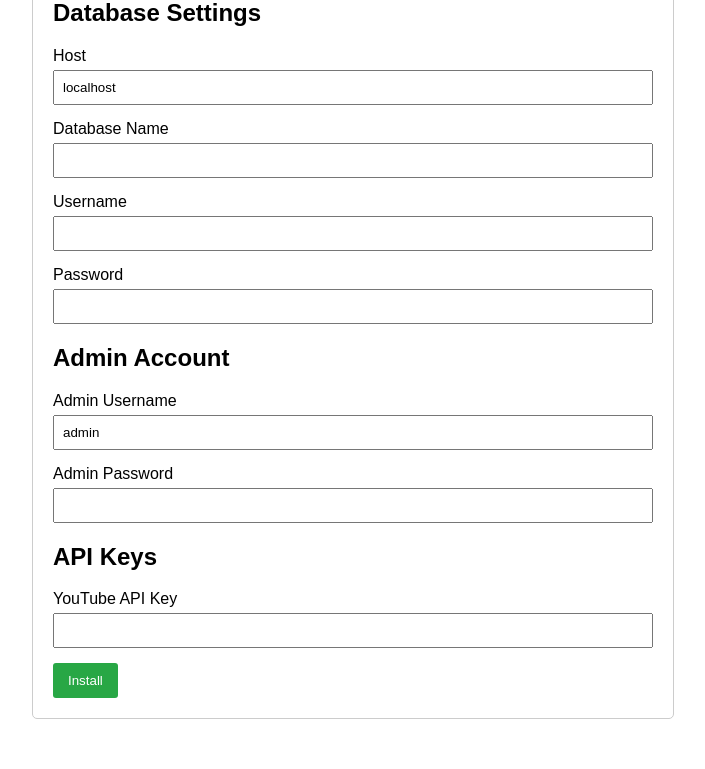
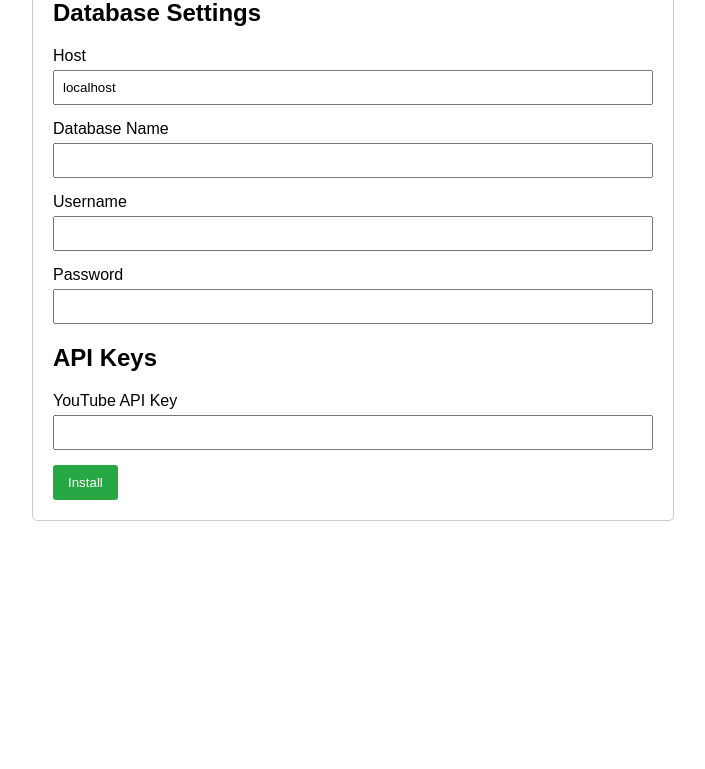
Before and after one commit to MovieAddict88/converting, a PHP site: page /install.php in a window 1280 px wide. Shown: the part 152-921 px from the top of the page, without its empty margins (287-992 px from the left). After the commit the page ends 673 px from the top, so only its background shows below. Run offline with PHP 8.4, Linux system fonts and the light colour scheme.

Commit message:
Fix: Set default admin credentials and remove form section
This commit resolves the login issue by hardcoding a default admin account with the username `admin` and password `admin123` in the `install.php` script.

To avoid confusion, the "Admin Account" section has been removed from the installation form, as it is no longer needed. The installation success message has been updated to display the default credentials to the user.

```diff
--- a/backend_test_results.json
+++ b/backend_test_results.json
@@ -1,5 +1,5 @@
 {
-  "timestamp": "2025-12-29T22:30:57.196699",
+  "timestamp": "2025-12-29T22:38:02.990572",
   "total_tests": 2,
   "passed_tests": 0,
   "failed_tests": 2,
--- a/install.php
+++ b/install.php
@@ -107,15 +107,6 @@ if ($step === 2) {
                 <input type="password" id="db_pass" name="db_pass">
             </div>
 
-            <h2>Admin Account</h2>
-             <div class="form-group">
-                <label for="admin_user">Admin Username</label>
-                <input type="text" id="admin_user" name="admin_user" value="admin" required>
-            </div>
-            <div class="form-group">
-                <label for="admin_pass">Admin Password</label>
-                <input type="password" id="admin_pass" name="admin_pass" required>
-            </div>
 
             <h2>API Keys</h2>
              <div class="form-group">
```
